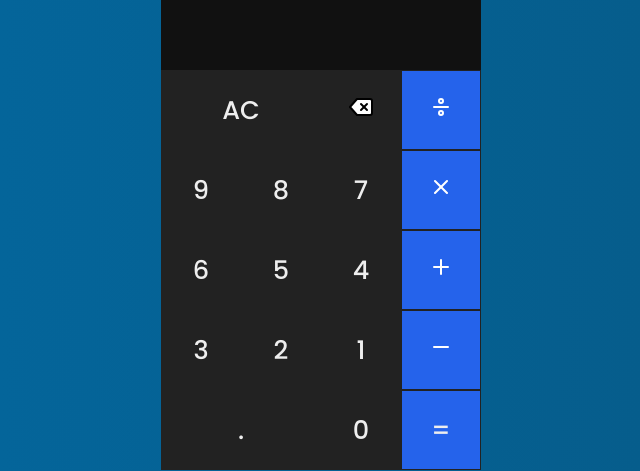
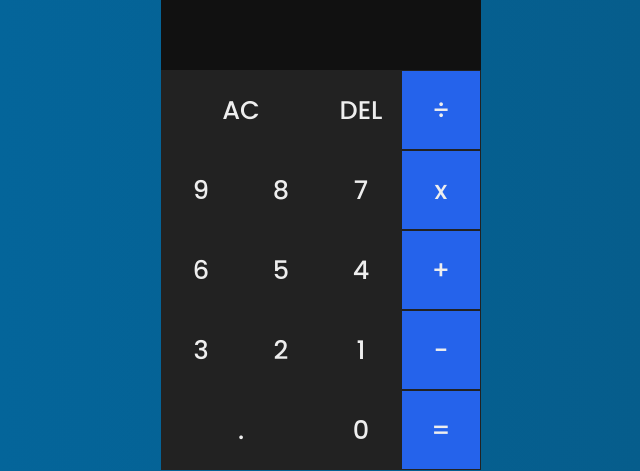
Before and after one commit to eutagocode/calculator, a plain HTML site: page index.html in a window 1280 px wide. Shown: the part 190-661 px from the top of the page, 319-959 px from the left. Drawn offline with Linux system fonts and the light colour scheme.

Commit message:
feat: :construction: Foram removidas as imagens do html, pois estavam dando problema na hora de identificar qual operator o usuário estava utilizando

```diff
--- a/index.html
+++ b/index.html
@@ -13,39 +13,20 @@
                 <p data-current class="current-operand"></p>
             </div>
             <button data-all-clean class="span-two">AC</button>
-            <button data-delete>
-                <img
-                    src="./src/assets/images/delete.svg"
-                    alt="ícone de deletar"
-                />
-            </button>
-            <button data-operand class="operator">
-                <img
-                    src="./src/assets/images/divide.svg"
-                    alt="ícone de divisão"
-                />
-            </button>
+            <button data-delete>DEL</button>
+            <button data-operand class="operator">÷</button>
             <button data-number>9</button>
             <button data-number>8</button>
             <button data-number>7</button>
-            <button data-operand class="operator">
-                <img
-                    src="./src/assets/images/x.svg"
-                    alt="ícone de multiplicação"
-                />
-            </button>
+            <button data-operand class="operator">x</button>
             <button data-number>6</button>
             <button data-number>5</button>
             <button data-number>4</button>
-            <button data-operand class="operator">
-                <img src="./src/assets/images/plus.svg" alt="ícone de soma" />
-            </button>
+            <button data-operand class="operator">+</button>
             <button data-number>3</button>
             <button data-number>2</button>
             <button data-number>1</button>
-            <button data-operand class="operator">
-                <img src="./src/assets/images/minus.svg" alt="ícone de menos" />
-            </button>
+            <button data-operand class="operator">-</button>
             <button data-number class="span-two">.</button>
             <button data-number>0</button>
             <button data-equals class="operator">=</button>
```
